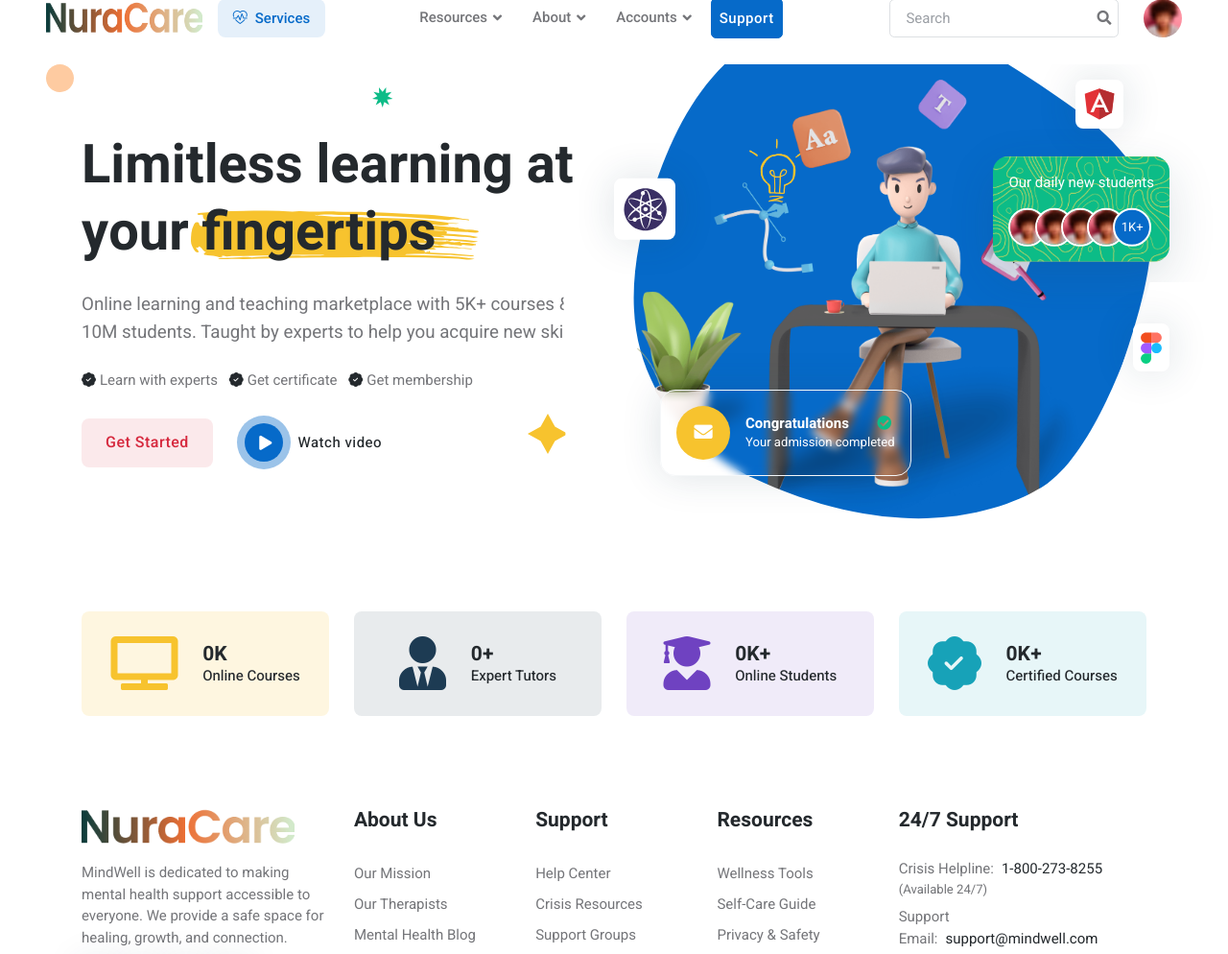
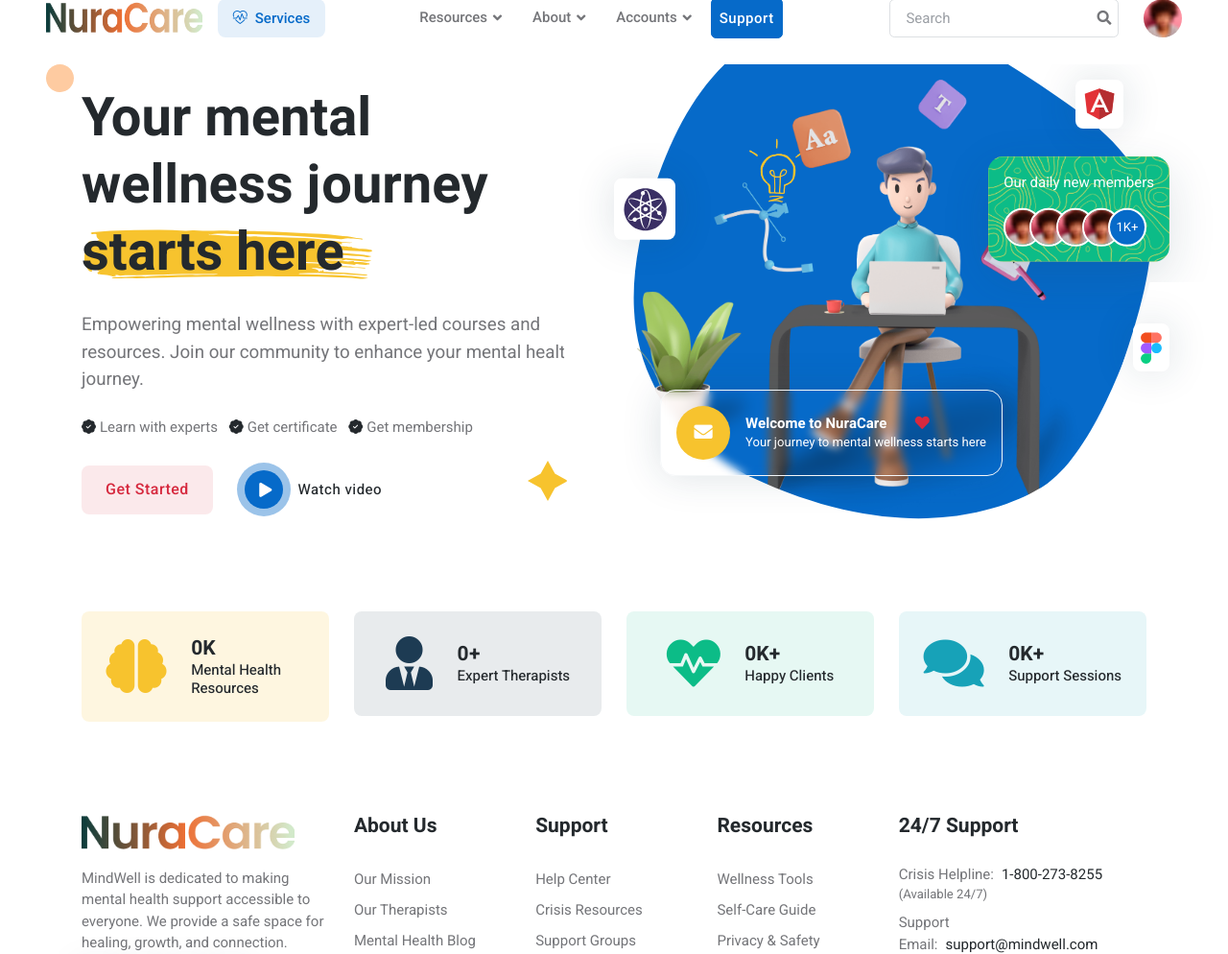
Before and after one commit to Iambahati/Test_repo, a Django app: page /login/ in a window 1280 px wide. Shown: the part 29-1023 px from the top of the page at 96% size. Run offline with Django 5.2, Linux system fonts and the light colour scheme; some libraries are stand-ins or nearby versions.

Commit message:
feat(base.html): update title and content to reflect mental health focus

```diff
--- a/src/templates/base/base.html
+++ b/src/templates/base/base.html
@@ -2,7 +2,7 @@
 {% load static %}
 <html lang="en">
 <head>
-	<title>Eduport - LMS, Education and Course Theme</title>
+	<title>Nuracare | Mental Health</title>
 
 	<!-- Meta Tags -->
 	<meta charset="utf-8">
@@ -238,8 +238,8 @@
 					</svg>
 				</figure>
 				<!-- Title -->
-				<h1 class="mb-0 display-6">Limitless learning at your
-					<span class="position-relative">fingertips
+				<h1 class="mb-0 display-6">Your mental wellness journey
+					<span class="position-relative">starts here
 						<!-- SVG START -->
 						<span class="position-absolute top-50 start-50 translate-middle ms-3 z-index-n1">
 							<svg width="300px" height="62.1px" enable-background="new 0 0 366 62.1" viewBox="0 0 366 62.1" xmlns="http://www.w3.org/2000/svg">
@@ -251,7 +251,7 @@
 				</h1>
 
 				<!-- Content -->
-				<p class="my-4 lead">Online learning and teaching marketplace with 5K+ courses & 10M students. Taught by experts to help you acquire new skills.</p>
+				<p class="my-4 lead">Empowering mental wellness with expert-led courses and resources. Join our community to enhance your mental health journey.</p>
 
 				<!-- Info -->
 				<ul class="list-inline position-relative justify-content-center justify-content-lg-start mb-4">
@@ -328,15 +328,15 @@
 						<span class="icon-lg bg-warning rounded-circle"><i class="fas fa-envelope text-white"></i></span>
 						<!-- Info -->
 						<div class="text-start ms-3">
-							<h6 class="mb-0 text-white">Congratulations <span class="ms-4"><i class="fas fa-check-circle text-success"></i></span></h6>
-							<p class="mb-0 small text-white">Your admission completed</p>
+							<h6 class="mb-0 text-white">Welcome to NuraCare <span class="ms-4"><i class="fas fa-heart text-danger"></i></span></h6>
+							<p class="mb-0 small text-white">Your journey to mental wellness starts here</p>
 						</div>
 					</div>
 				</div>
 
 				<!-- Active student -->
 				<div class="p-3 bg-success d-inline-block rounded-4 shadow-lg position-absolute top-50 end-0 translate-middle-y mt-n7 z-index-1 d-none d-md-block" style="background:url(assets/images/pattern/01.png) no-repeat center center; background-size:cover;">
-					<p class="text-white">Our daily new students</p>
+					<p class="text-white">Our daily new members</p>
 					<!-- Avatar group -->
 					<ul class="avatar-group mb-0">
 						<li class="avatar avatar-sm">
@@ -379,13 +379,13 @@
 			<!-- Counter item -->
 			<div class="col-sm-6 col-xl-3">
 				<div class="d-flex justify-content-center align-items-center p-4 bg-warning bg-opacity-15 rounded-3">
-					<span class="display-6 lh-1 text-warning mb-0"><i class="fas fa-tv"></i></span>
+					<span class="display-6 lh-1 text-warning mb-0"><i class="fas fa-brain"></i></span>
 					<div class="ms-4 h6 fw-normal mb-0">
 						<div class="d-flex">
-							<h5 class="purecounter mb-0 fw-bold" data-purecounter-start="0" data-purecounter-end="10"	data-purecounter-delay="200">0</h5>
+							<h5 class="purecounter mb-0 fw-bold" data-purecounter-start="0" data-purecounter-end="10" data-purecounter-delay="200">0</h5>
 							<span class="mb-0 h5">K</span>
 						</div>
-						<p class="mb-0">Online Courses</p>
+						<p class="mb-0">Mental Health Resources</p>
 					</div>
 				</div>
 			</div>
@@ -398,33 +398,33 @@
 							<h5 class="purecounter mb-0 fw-bold" data-purecounter-start="0" data-purecounter-end="200" data-purecounter-delay="200">0</h5>
 							<span class="mb-0 h5">+</span>
 						</div>
-						<p class="mb-0">Expert Tutors</p>
+						<p class="mb-0">Expert Therapists</p>
 					</div>
 				</div>
 			</div>
 			<!-- Counter item -->
 			<div class="col-sm-6 col-xl-3">
-				<div class="d-flex justify-content-center align-items-center p-4 bg-purple bg-opacity-10 rounded-3">
-					<span class="display-6 lh-1 text-purple mb-0"><i class="fas fa-user-graduate"></i></span>
+				<div class="d-flex justify-content-center align-items-center p-4 bg-success bg-opacity-10 rounded-3">
+					<span class="display-6 lh-1 text-success mb-0"><i class="fas fa-heartbeat"></i></span>
 					<div class="ms-4 h6 fw-normal mb-0">
 						<div class="d-flex">
-							<h5 class="purecounter mb-0 fw-bold" data-purecounter-start="0" data-purecounter-end="60"	data-purecounter-delay="200">0</h5>
+							<h5 class="purecounter mb-0 fw-bold" data-purecounter-start="0" data-purecounter-end="50" data-purecounter-delay="200">0</h5>
 							<span class="mb-0 h5">K+</span>
 						</div>
-						<p class="mb-0">Online Students</p>
+						<p class="mb-0">Happy Clients</p>
 					</div>
 				</div>
 			</div>
 			<!-- Counter item -->
 			<div class="col-sm-6 col-xl-3">
 				<div class="d-flex justify-content-center align-items-center p-4 bg-info bg-opacity-10 rounded-3">
-					<span class="display-6 lh-1 text-info mb-0"><i class="bi bi-patch-check-fill"></i></span>
+					<span class="display-6 lh-1 text-info mb-0"><i class="fas fa-comments"></i></span>
 					<div class="ms-4 h6 fw-normal mb-0">
 						<div class="d-flex">
-							<h5 class="purecounter mb-0 fw-bold" data-purecounter-start="0" data-purecounter-end="6" data-purecounter-delay="300">0</h5>
+							<h5 class="purecounter mb-0 fw-bold" data-purecounter-start="0" data-purecounter-end="15" data-purecounter-delay="300">0</h5>
 							<span class="mb-0 h5">K+</span>
 						</div>
-						<p class="mb-0">Certified Courses</p>
+						<p class="mb-0">Support Sessions</p>
 					</div>
 				</div>
 			</div>
```
